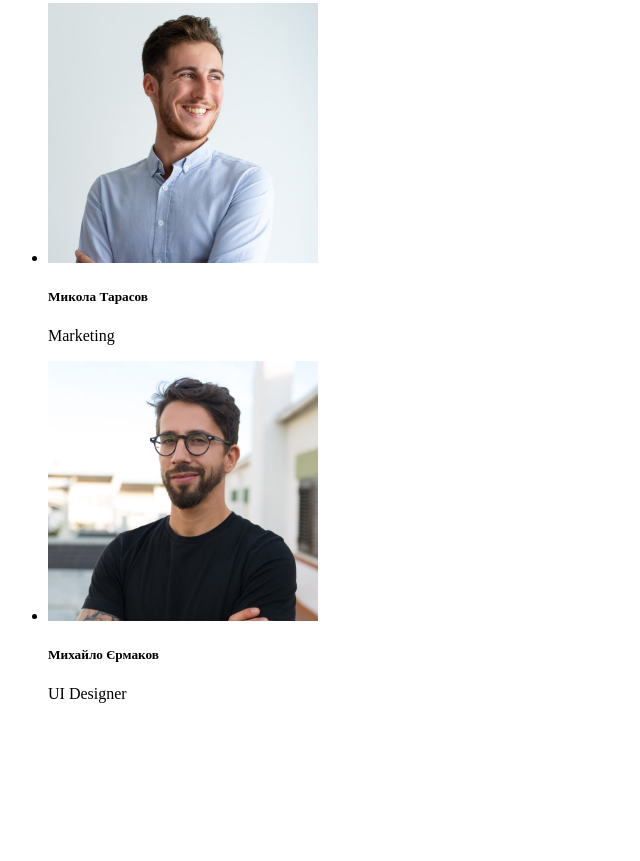
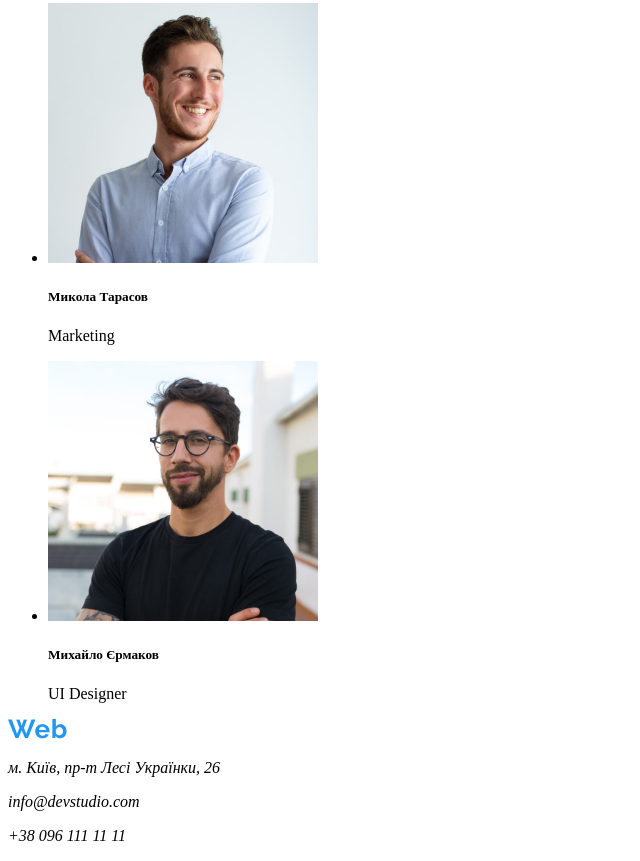
Before and after one commit to VitalyNelyub/goit-markup-hw-01, a plain HTML site: page index.html in a window 1280 px wide. Shown: the part 2263-3124 px from the top of the page, without its empty margins (0-640 px from the left). Before the commit the page ends 2982 px from the top, so only its background shows below. Drawn offline with Linux system fonts and the light colour scheme.

Commit message:
разметка подвала

```diff
--- a/index.html
+++ b/index.html
@@ -86,8 +86,18 @@
         </ul>
     </section>
     </main>
+    <!--Підвал-->
     <footer>
-
+        <section>
+            <a href="">
+                <img src="./imeges/webstudio-footer.png" alt="логотип компанії">
+            </a>
+            <address>
+                <p>м. Київ, пр-т Лесі Українки, 26</p>
+                <p>info@devstudio.com</p>
+                <p>+38 096 111 11 11</p>
+            </address>
+        </section>
     </footer>
 </body>
 </html>
```
